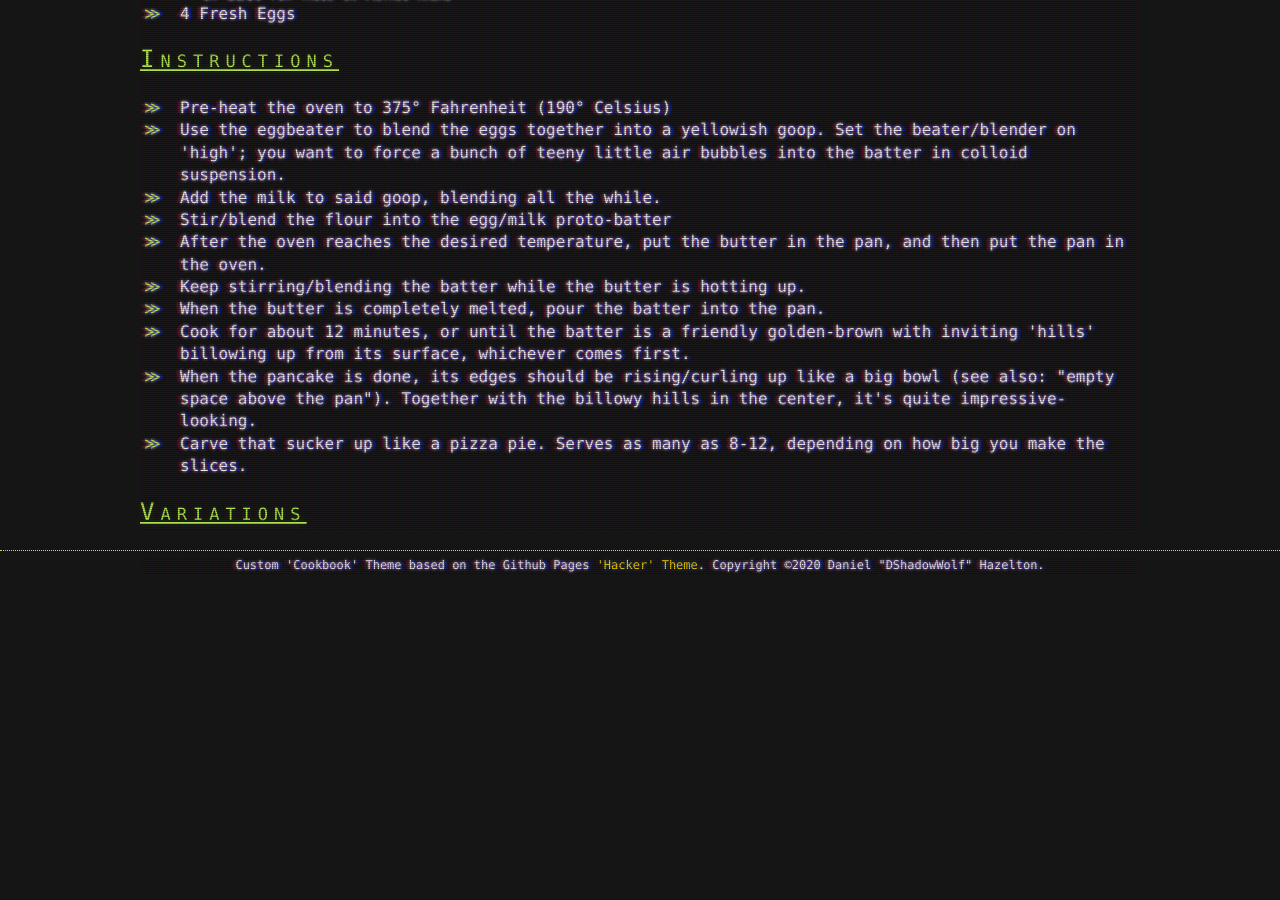
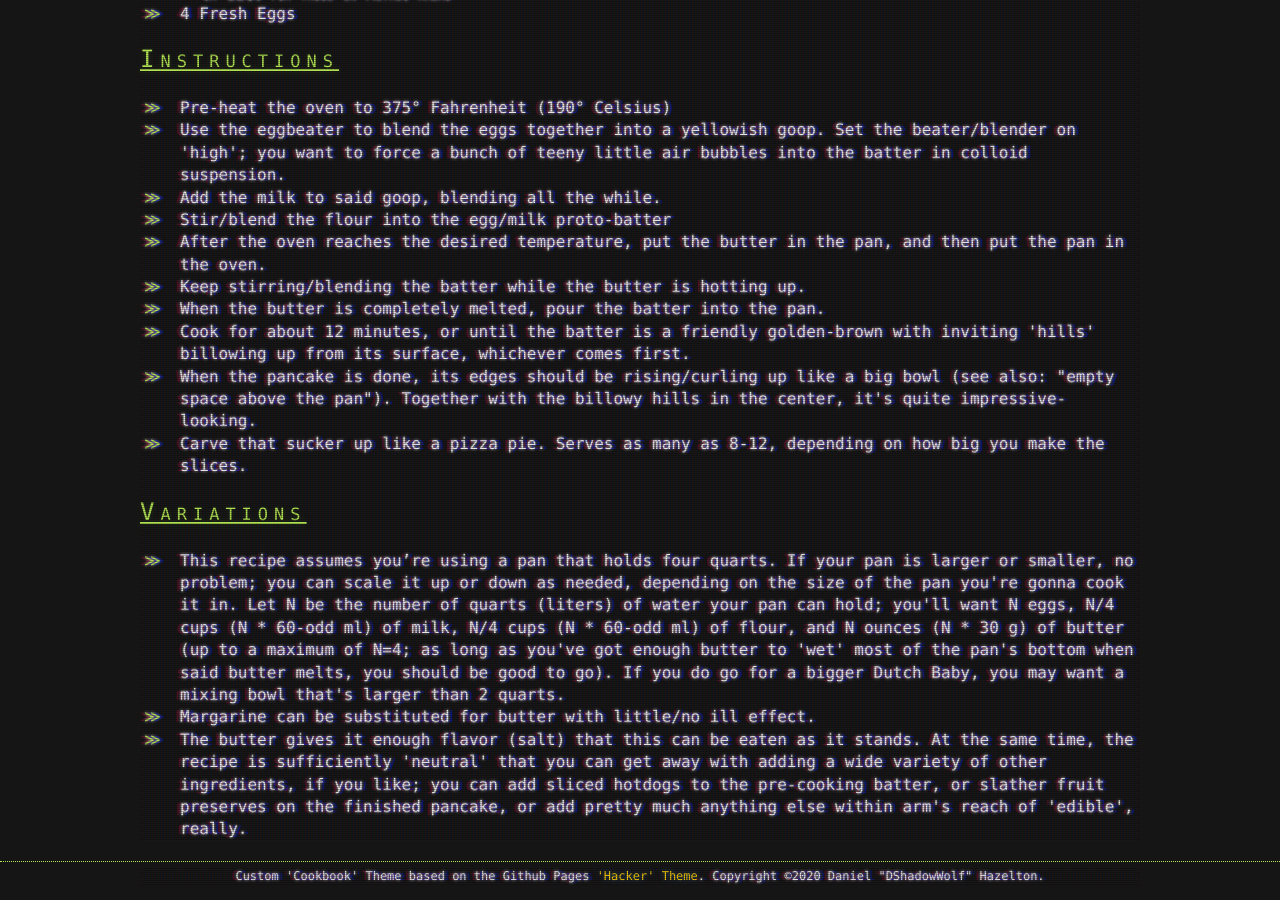
Before and after one commit to dshadowwolf/dshadowwolf.github.io, a Jekyll site: the page built from recipes/4/dutch_baby_cubist.html, in a window 1280 px wide and 900 px high, scrolled down 592 px. Built offline with Jekyll 4.4.1, drawn with Linux system fonts in a browser that asks for light colours; before the commit the page ends 1181 px from its top, so only the background shows below that.

Commit message:
it happens to be page.variations and not just variations, dummass...

```diff
--- a/recipes/4/dutch_baby_cubist.html
+++ b/recipes/4/dutch_baby_cubist.html
@@ -41,7 +41,7 @@ equip: [ "A paella pan—any round, shallow, wide pan with a flat bottom and slo
 </ul>
 <h3 id="variations">Variations</h3>
 <ul class="variations">
-  {% for var in variations %}
+  {% for var in page.variations %}
   <li>{{ var }}</li>
   {% endfor %}
 </ul>
```
